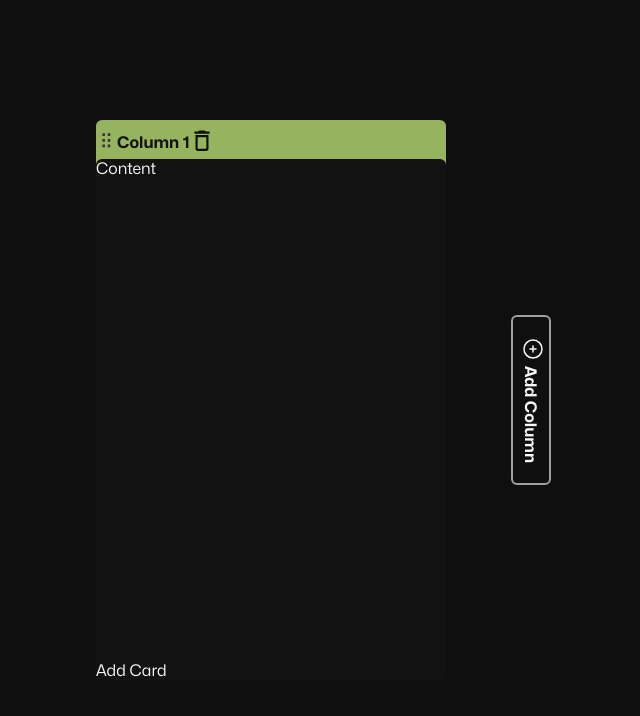
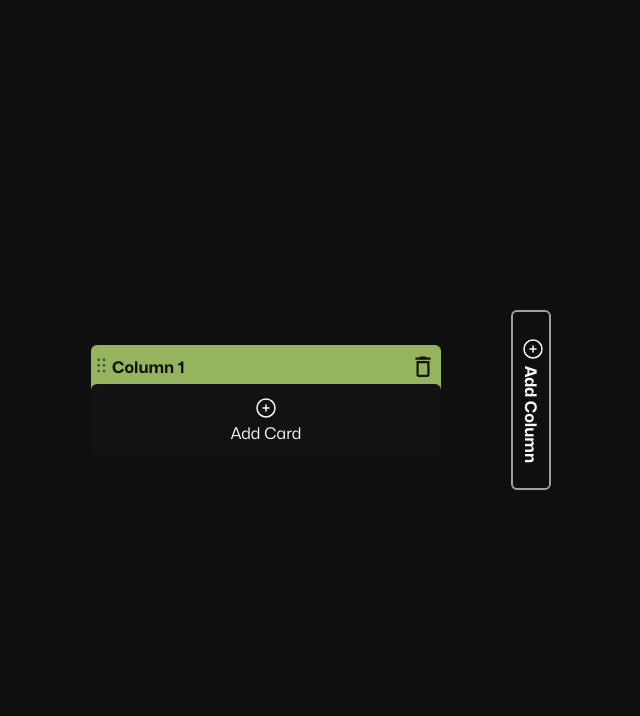
Before and after one commit to NaruseNia/Katrix, a Next.js app: page / in a window 1280 px wide. Both pictures are taken after a click on the button "Add Column". Shown: the top 716 px of the page, without its empty margins (284-924 px from the left). Built offline with nearby package versions, Linux system fonts and the light colour scheme.

Commit message:
Impl Basic Cards

```diff
--- a/src/app/Board.module.scss
+++ b/src/app/Board.module.scss
@@ -4,6 +4,7 @@
   justify-content: center;
   align-items: center;
   margin: auto;
+  padding: 6rem;
   color: var(--white);
   .columns {
     display: flex;
--- a/src/app/Board.tsx
+++ b/src/app/Board.tsx
@@ -14,7 +14,7 @@ export const Board = () => {
   const columnsId = useMemo(() => columns.map(c => c.id), [columns]);
 
   const generateIdForColumn = () => {
-    return `CLM-${columns.length + 1}`;
+    return `COLUMN-${Math.random().toString(32).substring(2)}`;
   }
 
   const deleteColumn = (id: Id) => {
@@ -33,6 +33,7 @@ export const Board = () => {
       id: generateIdForColumn(),
       title: `Column ${columns.length + 1}`,
       color: getRandomColor(),
+      cards: []
     };
 
     setColumns([...columns, columnToAdd]);
--- a/src/app/components/Button.tsx
+++ b/src/app/components/Button.tsx
@@ -22,7 +22,7 @@ const ButtonWrapper = styled.button`
   gap: 5px;
   padding: 6px 12px;
   max-height: 40px;
-  width: 170px;
+  width: 180px;
   color: var(--white);
   font-weight: bold;
   vertical-align: center;
--- a/src/app/components/ColumnContainer.tsx
+++ b/src/app/components/ColumnContainer.tsx
@@ -1,11 +1,14 @@
 "use client"
 
-import {Column, Id} from "@/types";
-import styled from "styled-components";
+import {Card, Column, Id} from "@/types";
 import {TrashIcon} from "@/app/components/icon/TrashIcon";
-import {useSortable} from "@dnd-kit/sortable";
+import {SortableContext, useSortable} from "@dnd-kit/sortable";
 import {CSS} from "@dnd-kit/utilities";
 import {DraggableIcon} from "@/app/components/icon/DraggableIcon";
+import {TaskCard} from "@/app/components/TaskCard";
+import {useMemo, useState} from "react";
+import styled from "styled-components";
+import PlusIcon from "@/app/components/icon/PlusIcon";
 
 interface Props {
   column: Column;
@@ -14,6 +17,9 @@ interface Props {
 
 export const ColumnContainer = (props: Props) => {
   const { column, deleteColumn} = props;
+
+  const [cards, setCards] = useState<Card[]>([]);
+  const cardsId = useMemo(() => cards.map(c => c.id), [cards])
 
   const { setNodeRef, attributes, listeners, transform, transition } = useSortable({
     id: column.id,
@@ -28,6 +34,15 @@ export const ColumnContainer = (props: Props) => {
     transform: CSS.Transform.toString(transform)
   };
 
+  const createId = () => {
+    return `CARD-${Math.random().toString(32).substring(2)}`;
+  }
+
+  const deleteCard = (id: Id) => {
+    const filtered = cards.filter((c) => c.id != id);
+    setCards(filtered);
+  }
+
   return (
     <ColumnLayout ref={setNodeRef} style={style}>
       <Header style={{background: column.color}}>
@@ -37,12 +52,23 @@ export const ColumnContainer = (props: Props) => {
         <div>
           {column.title}
         </div>
-        <button style={{cursor: "pointer", zIndex: 12}} onClick={() => deleteColumn(column.id)}>
+        <button className="trash" style={{cursor: "pointer", zIndex: 12}} onClick={() => deleteColumn(column.id)}>
           <TrashIcon/>
         </button>
       </Header>
-      <Content>Content</Content>
-      <div>Add Card</div>
+      <Content>
+        <SortableContext items={cardsId}>
+          {cards.map(card => (
+            <TaskCard key={card.id} card={card} deleteCard={deleteCard} />
+          ))}
+        </SortableContext>
+      </Content>
+      <AddButton onClick={() => {
+        setCards([...cards, {id: createId(), title: createId(), description: "", createdAt: new Date()}]);
+      }}>
+        <PlusIcon />
+        Add Card
+      </AddButton>
     </ColumnLayout>
   )
 }
@@ -52,7 +78,6 @@ const ColumnLayout = styled.div`
   flex-direction: column;
   background: var(--black);
   width: 350px;
-  height: 70vh;
   border-radius: 6px;
 `;
 const Header = styled.div`
@@ -68,11 +93,32 @@ const Header = styled.div`
   div + div {
     margin-left: 6px;
   }
+  .trash {
+    position: relative;
+    display: flex;
+    flex-grow: 1;
+    justify-content: flex-end;
+  }
 `;
 const Content = styled.div`
   display: flex;
+  flex-direction: column;
   flex-grow: 1;
+  align-items: center;
   background: var(--black);
   margin-top: -6px;
   border-radius: 6px;
 `;
+const AddButton = styled.button`
+  display: grid;
+  place-items: center;
+  padding: 12px;
+  width: 100%;
+  height: 72px;
+  border-radius: 6px;
+  transition: background-color 0.2s;
+  background: var(--black);
+  &:hover {
+    background: var(--dark-gray);
+  }
+`;
--- /dev/null
+++ b/src/app/components/TaskCard.tsx
@@ -0,0 +1,159 @@
+import {Card, Id} from "@/types";
+import styled from "styled-components";
+import {useSortable} from "@dnd-kit/sortable";
+import {CSS} from "@dnd-kit/utilities";
+import {MutableRefObject, useEffect, useRef, useState} from "react";
+import {DraggableIcon} from "@/app/components/icon/DraggableIcon";
+import {TrashIcon} from "@/app/components/icon/TrashIcon";
+
+export const TaskCard = ({card, deleteCard}: {card: Card, deleteCard: (id: Id) => void}) => {
+  const [titleEdit, setTitleEdit] = useState<boolean>(false);
+  const [descEdit, setDescEdit] = useState<boolean>(false);
+  const inputRef: MutableRefObject<HTMLInputElement> = useRef(null);
+  const descInputRef: MutableRefObject<HTMLTextAreaElement> = useRef(null);
+
+  const { setNodeRef, attributes, listeners, transform, transition } = useSortable({
+    id: card.id,
+    data: {
+      type: "Card",
+      card,
+    }
+  })
+
+  const style = {
+    transition,
+    transform: CSS.Transform.toString(transform),
+  };
+
+  const enterTitle = (e: KeyboardEvent) => {
+    if (e.key == "Enter" && inputRef != null && inputRef.current.value != "") {
+      card.title = inputRef ? inputRef.current.value : card.title;
+      setTitleEdit(false);
+    }
+
+  }
+  const enterDesc = (e: KeyboardEvent) => {
+    if (e.key == "Enter" && descInputRef != null && descInputRef.current.value != "") {
+      card.description = descInputRef.current.value;
+      setDescEdit(false);
+    }
+  }
+
+  const cancelEditTitle = () => {
+    if (inputRef.current.value != "") setTitleEdit(false);
+  }
+
+  const enterEditTitle = () => {
+    setTitleEdit(true);
+  }
+
+  const enterEditDesc = () => {
+    setDescEdit(true);
+  }
+
+  useEffect(() => {
+    if (inputRef.current != null) {
+      inputRef.current.focus();
+      inputRef.current.value = card.title;
+    }
+  }, [titleEdit]);
+  useEffect(() => {
+    if (descInputRef.current != null) {
+      descInputRef.current.focus();
+      descInputRef.current.value = card.description;
+    }
+  }, [descEdit]);
+
+  return (
+    <CardWrapper ref={setNodeRef} style={style}>
+      <div className="draggable" {...attributes} {...listeners}>
+        <DraggableIcon width={12}/>
+      </div>
+      <div className="content">
+        {titleEdit ?
+          <input className="title_input"
+                 onKeyDown={(e) => enterTitle(e)}
+                 onBlur={cancelEditTitle}
+                 type="text"
+                 ref={inputRef}
+          />
+          :
+          <div className="header">
+            <div className="title" onClick={() => enterEditTitle()}>
+              {card.title}
+            </div>
+            <button className="delete" onClick={() => deleteCard(card.id)}>
+              <TrashIcon color="var(--white)" width={16}/>
+            </button>
+          </div>
+        }
+        <div className="created">{card.createdAt.toDateString()}</div>
+        {descEdit ?
+          <textarea className="desc_input"
+                    onKeyDown={(e) => enterDesc(e)}
+                    ref={descInputRef}
+          />
+          :
+          <div className="desc" onClick={enterEditDesc}>{card.description}</div>
+        }
+        <div className="id">{card.id}</div>
+      </div>
+    </CardWrapper>
+  )
+};
+
+const CardWrapper = styled.div`
+  display: flex;
+  width: 90%;
+  min-height: 200px;
+  background: var(--dark-black);
+  margin-top: 1rem;
+  padding: 16px 0;
+  border-radius: 6px;
+  .draggable {
+    display: grid;
+    place-items: center;
+    width: 40px;
+    svg {
+      height: 24px;
+    }
+  }
+  .content {
+    display: flex;
+    flex-direction: column;
+    flex-grow: 1;
+    padding: 0 12px;
+    .title_input {
+      width: min-content;
+      font-weight: bold;
+      font-size: 20px;
+      border-radius: 6px;
+      color: var(--white);
+    }
+    .header {
+      display: flex;
+      .title {
+        font-weight: bold;
+        font-size: 20px;
+        margin-right: 8px;
+      }
+      .delete {
+      }
+    }
+    .created {
+      color: var(--gray)
+    }
+    .desc {
+      flex-grow: 1;
+    }
+    .desc_input {
+      flex-grow: 1;
+      height: fit-content;
+      vertical-align: text-top;
+    }
+    .id {
+      color: var(--dark-gray);
+      font-size: 8px;
+    }
+  }
+`;
--- a/src/app/components/icon/DraggableIcon.tsx
+++ b/src/app/components/icon/DraggableIcon.tsx
@@ -1,7 +1,7 @@
-export const DraggableIcon = () => {
+export const DraggableIcon = ({width, height}: {width?: number, height?: number}) => {
   return (
-    <svg width="9" height="15" viewBox="0 0 9 15" fill="none" xmlns="http://www.w3.org/2000/svg" style={{cursor: "grab"}}>
-      <path d="M6.33333 2.4086H7.66667V1H6.33333V2.4086ZM1 2.4086H2.33333V1H1V2.4086ZM6.33333 8.04301H7.66667V6.63441H6.33333V8.04301ZM1 8.04301H2.33333V6.63441H1V8.04301ZM6.33333 13.6774H7.66667V12.2688H6.33333V13.6774ZM1 13.6774H2.33333V12.2688H1V13.6774Z" stroke="#383838" stroke-width="1.33333"/>
+    <svg width={width ? width : 9} height={height ? height : 15} viewBox="0 0 9 15" fill="none" xmlns="http://www.w3.org/2000/svg" style={{cursor: "grab"}}>
+      <path d="M6.33333 2.4086H7.66667V1H6.33333V2.4086ZM1 2.4086H2.33333V1H1V2.4086ZM6.33333 8.04301H7.66667V6.63441H6.33333V8.04301ZM1 8.04301H2.33333V6.63441H1V8.04301ZM6.33333 13.6774H7.66667V12.2688H6.33333V13.6774ZM1 13.6774H2.33333V12.2688H1V13.6774Z" stroke="#383838"/>
     </svg>
   )
 }
--- a/src/app/components/icon/TrashIcon.tsx
+++ b/src/app/components/icon/TrashIcon.tsx
@@ -1,12 +1,13 @@
 type TrashIconProps = {
   width?: number;
   height?: number;
+  color?: string;
 }
 
-export const TrashIcon = ({width, height}: TrashIconProps) => {
+export const TrashIcon = ({width, height, color}: TrashIconProps) => {
   return (
     <svg width={width ? width : 24} height={height ? height : 24} viewBox="0 0 9 12" fill="none" xmlns="http://www.w3.org/2000/svg">
-      <path d="M1.24992 9.87259C1.24992 10.1761 1.36406 10.4672 1.56722 10.6819C1.77038 10.8965 2.04593 11.0171 2.33325 11.0171H6.66659C6.9539 11.0171 7.22945 10.8965 7.43262 10.6819C7.63578 10.4672 7.74992 10.1761 7.74992 9.87259V3.00565H1.24992V9.87259ZM2.33325 4.15014H6.66659V9.87259H2.33325V4.15014ZM6.39575 1.28892L5.85409 0.716675H3.14575L2.60409 1.28892H0.708252V2.43341H8.29159V1.28892H6.39575Z" fill="#0F0F0F"/>
+      <path d="M1.24992 9.87259C1.24992 10.1761 1.36406 10.4672 1.56722 10.6819C1.77038 10.8965 2.04593 11.0171 2.33325 11.0171H6.66659C6.9539 11.0171 7.22945 10.8965 7.43262 10.6819C7.63578 10.4672 7.74992 10.1761 7.74992 9.87259V3.00565H1.24992V9.87259ZM2.33325 4.15014H6.66659V9.87259H2.33325V4.15014ZM6.39575 1.28892L5.85409 0.716675H3.14575L2.60409 1.28892H0.708252V2.43341H8.29159V1.28892H6.39575Z" fill={color ? color : "var(--black)"}/>
     </svg>
   )
 }
--- a/src/types.ts
+++ b/src/types.ts
@@ -3,7 +3,7 @@ export type Id = string | number;
 export type Column = {
   id: Id;
   title: string;
-  cards: Card[];
+  color: string;
 };
 
 export type Card = {
```
